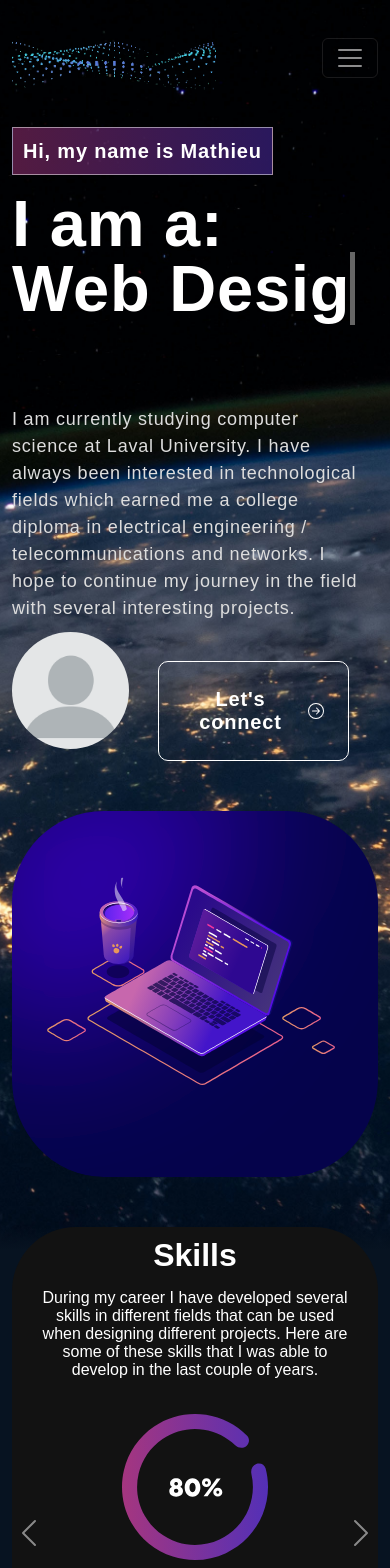
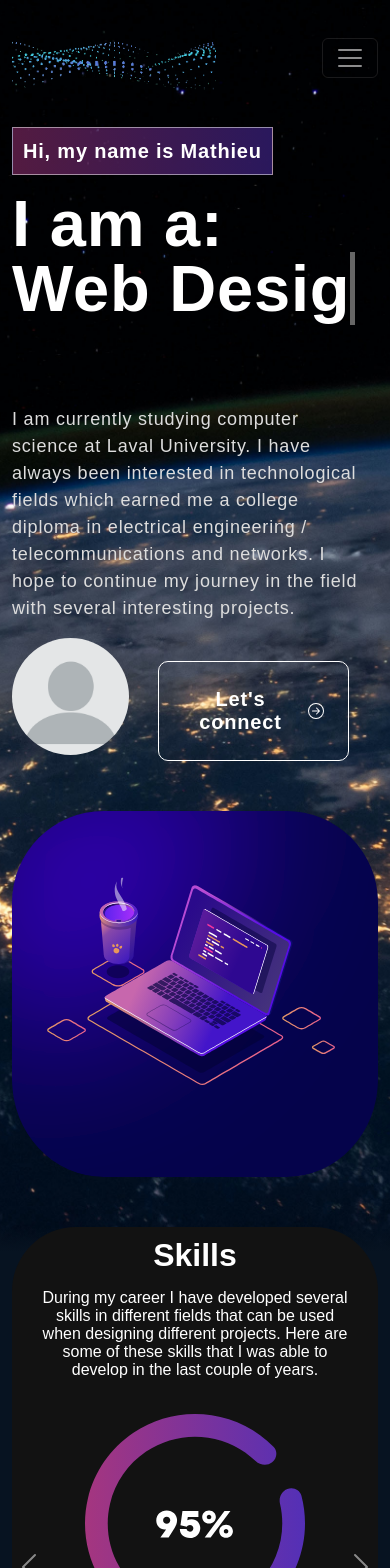
Before and after one commit to matchret/Portfolio, a React (Vite) app: page / in a window 390 px wide. Shown: the top 1568 px of the page. Built offline with nearby package versions, Linux system fonts and the light colour scheme; no server answers; what aws-amplify would draw is missing.

Commit message:
css fix,skill meter fix

```diff
--- a/src/App.css
+++ b/src/App.css
@@ -326,7 +326,7 @@ nav.navbar .animation-nav {
   width: 15vw;
   height: 15vw;
   border-radius: 50%;
-
+  align-self: center;
 }
 .txt-rotate > .wrap {
   border-right: 0.08em solid #666;
@@ -382,7 +382,7 @@ nav.navbar .animation-nav {
 
 img.d-block {
   margin-left: 38%;
-  margin-bottom: 7vw ;
+  margin-bottom: 80px ;
   width: 25%;
   min-height: 20vw;
 }
@@ -443,7 +443,6 @@ img.d-block {
 
 @media screen and (max-width: 1200px) {
   .carousel .d-block {
-    margin-bottom: 10vw ;
     margin-left: 35%;
     width: 30%;
   }
@@ -460,7 +459,6 @@ img.d-block {
 @media screen and (max-width: 991px) {
   .carousel .d-block {
     margin-left: 30%;
-    margin-bottom: 15vw ;
     width: 40%;
   }
   .carousel .framework{
@@ -479,9 +477,9 @@ img.d-block {
 
 @media screen and (max-width: 530px) {
   .carousel .d-block {
-    margin-bottom: 22vw ;
+    margin-left: 20%;
+    width: 60%;
   }
-
 }
 
 /************ Projects ************/
--- a/src/Composant/Skills.jsx
+++ b/src/Composant/Skills.jsx
@@ -2,9 +2,9 @@ import React from 'react';
 import { Container, Row, Carousel } from "react-bootstrap";
 import { LazyLoadImage } from 'react-lazy-load-image-component';
 import 'react-lazy-load-image-component/src/effects/blur.css';
-import Meter1 from '../assets/meter1.svg';
-import Meter2 from '../assets/meter2.svg';
-import Meter3 from '../assets/meter3.svg';
+import Meter95 from '../assets/meter1.svg';
+import Meter80 from '../assets/meter2.svg';
+import Meter90 from '../assets/meter3.svg';
 
 import LogoReact from '../assets/Image/Technology/React-icon.png';
 import LogoJS from '../assets/Image/Technology/JavaScript-Logo.png';
@@ -44,31 +44,31 @@ export const Skills = ()=>{
                 <Row>
                     <Carousel slide="true">
                         <Carousel.Item>
-                        <LazyLoadImage className="d-block" alt="First slide"  src={Meter1} effect="blur" />
+                        <LazyLoadImage className="d-block" alt="First slide"  src={Meter95} effect="blur" />
                             <Carousel.Caption>
                                 <h4>{t("Skills.s1")}</h4>
                             </Carousel.Caption>
                         </Carousel.Item>
                         <Carousel.Item>
-                        <LazyLoadImage className="d-block" alt="2 slide" src={Meter2} effect="blur" />
+                        <LazyLoadImage className="d-block" alt="2 slide" src={Meter95} effect="blur" />
                             <Carousel.Caption>
                             <h4>{t("Skills.s2")}</h4>
                             </Carousel.Caption>
                         </Carousel.Item>
                         <Carousel.Item>
-                        <LazyLoadImage className="d-block" alt="Third slide" src={Meter3}  effect="blur" />
+                        <LazyLoadImage className="d-block" alt="Third slide" src={Meter80}  effect="blur" />
                             <Carousel.Caption>
                                 <h4>{t("Skills.s3")}</h4>
                             </Carousel.Caption>
                         </Carousel.Item>
                         <Carousel.Item>
-                        <LazyLoadImage className="d-block" alt="Third slide" src={Meter2} effect="blur"/>
+                        <LazyLoadImage className="d-block" alt="Third slide" src={Meter90} effect="blur"/>
                             <Carousel.Caption>
                                 <h4>{t("Skills.s4")}</h4>
                             </Carousel.Caption>
                         </Carousel.Item>
                         <Carousel.Item>
-                        <LazyLoadImage className="d-block" alt="Third slide" src={Meter2} effect="blur" />
+                        <LazyLoadImage className="d-block" alt="Third slide" src={Meter80} effect="blur" />
                             <Carousel.Caption>
                                 <h4>{t("Skills.s5")}</h4>
                             </Carousel.Caption>
```
